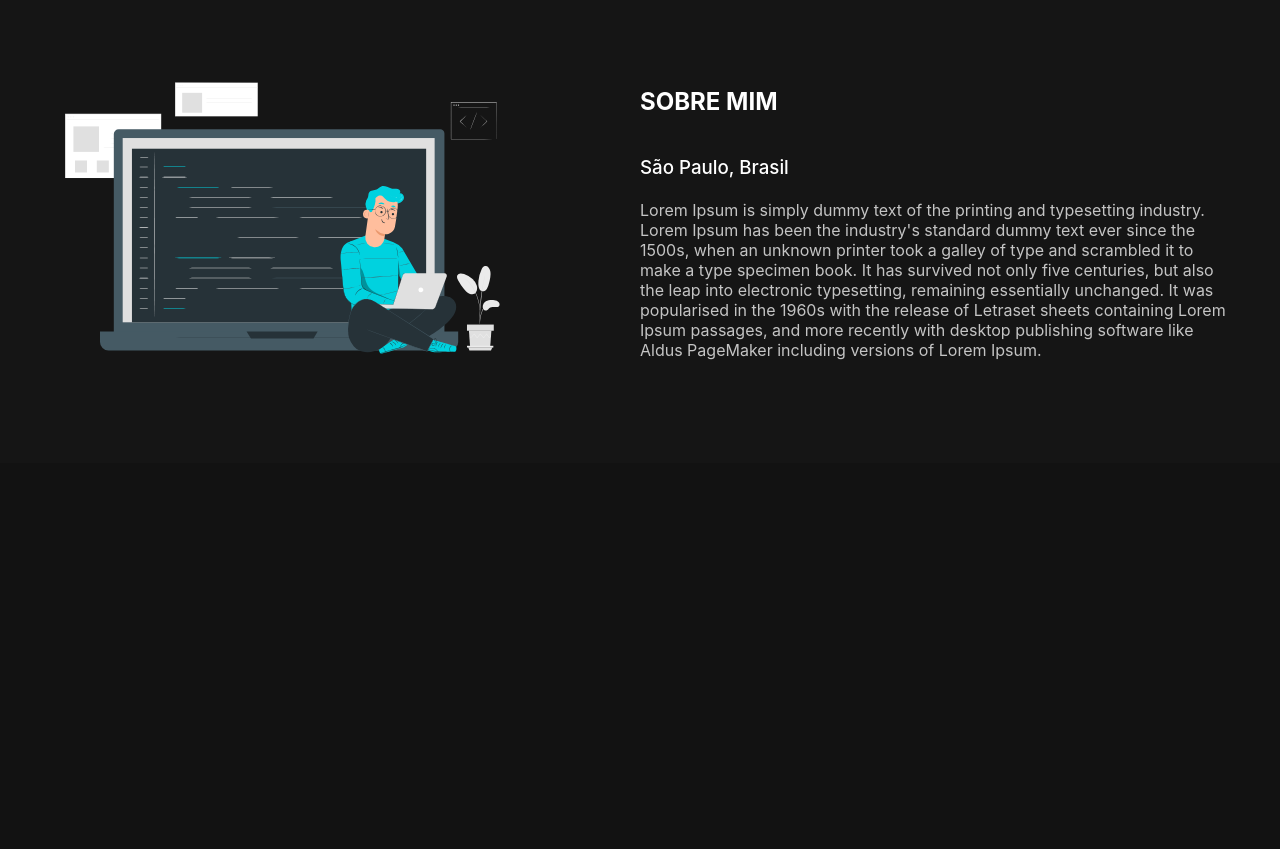
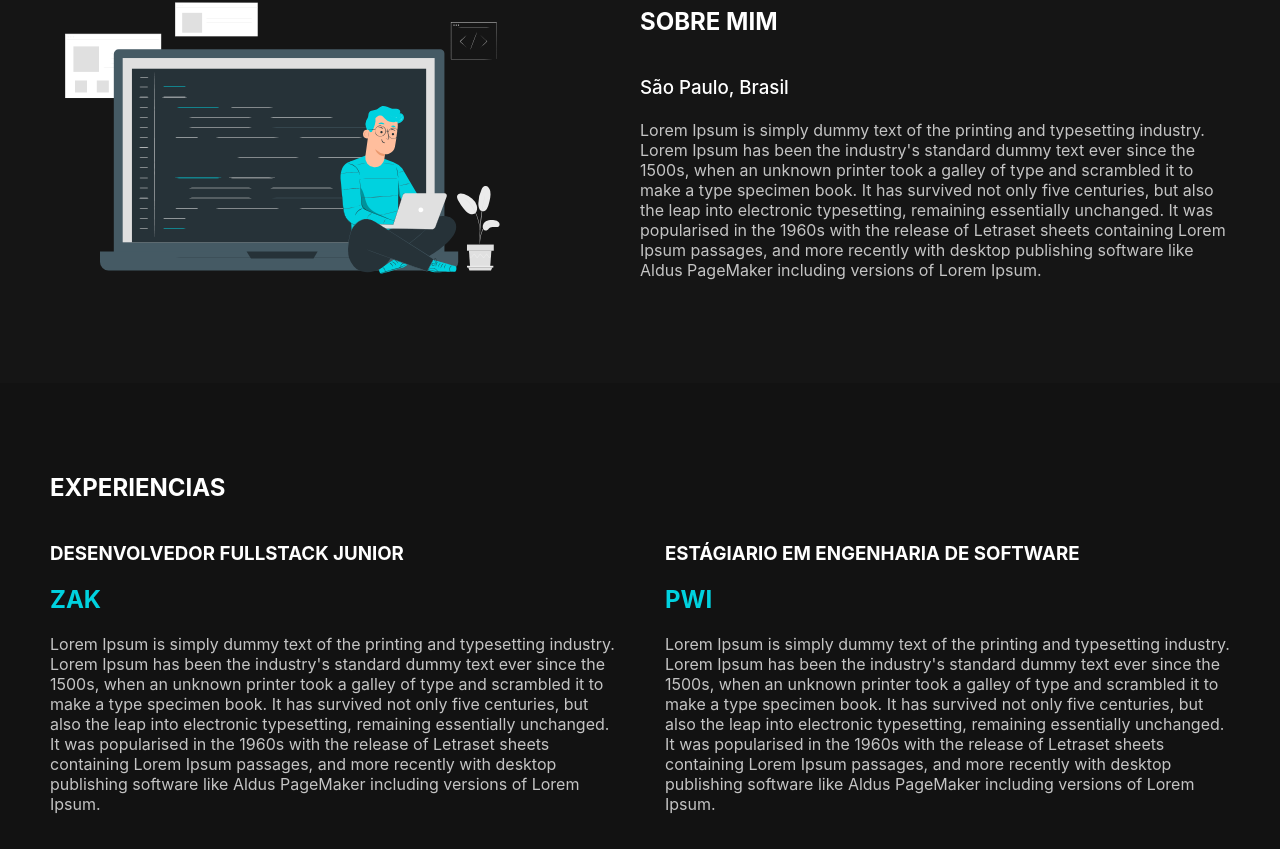
Before and after one commit to KevinAlvss/portfolio2022, a React (Create React App) app: page / in a window 1280 px wide. Shown: the part 737-1586 px from the top of the page. Before the commit the page ends 1200 px from the top, so only its background shows below. Built offline with nearby package versions, Linux system fonts and the light colour scheme.

Commit message:
experiences added

```diff
--- a/src/App.tsx
+++ b/src/App.tsx
@@ -1,11 +1,11 @@
-import { AboutMe, Header, Presentation } from "./components";
+import { AboutMe, Experiences, Presentation } from "./components";
 
 function App() {
   return (
     <>
-      <Header />
       <Presentation />
       <AboutMe />
+      <Experiences />
     </>
   );
 }
--- /dev/null
+++ b/src/components/Experiences/index.tsx
@@ -0,0 +1,56 @@
+import {
+  Container,
+  Content,
+  Title,
+  ExperiencesBox,
+  Experience,
+  ExperienceTitle,
+  ExperienceInterprise,
+  ExperienceDescription,
+} from "./styles";
+
+export function Experiences() {
+  return (
+    <Container>
+      <Content>
+        <Title>Experiencias</Title>
+        <ExperiencesBox>
+          <Experience>
+            <ExperienceTitle>Desenvolvedor Fullstack Junior</ExperienceTitle>
+            <ExperienceInterprise>ZAK</ExperienceInterprise>
+            <ExperienceDescription>
+              Lorem Ipsum is simply dummy text of the printing and typesetting
+              industry. Lorem Ipsum has been the industry's standard dummy text
+              ever since the 1500s, when an unknown printer took a galley of
+              type and scrambled it to make a type specimen book. It has
+              survived not only five centuries, but also the leap into
+              electronic typesetting, remaining essentially unchanged. It was
+              popularised in the 1960s with the release of Letraset sheets
+              containing Lorem Ipsum passages, and more recently with desktop
+              publishing software like Aldus PageMaker including versions of
+              Lorem Ipsum.
+            </ExperienceDescription>
+          </Experience>
+          <Experience>
+            <ExperienceTitle>
+              Estágiario em engenharia de software
+            </ExperienceTitle>
+            <ExperienceInterprise>PWI</ExperienceInterprise>
+            <ExperienceDescription>
+              Lorem Ipsum is simply dummy text of the printing and typesetting
+              industry. Lorem Ipsum has been the industry's standard dummy text
+              ever since the 1500s, when an unknown printer took a galley of
+              type and scrambled it to make a type specimen book. It has
+              survived not only five centuries, but also the leap into
+              electronic typesetting, remaining essentially unchanged. It was
+              popularised in the 1960s with the release of Letraset sheets
+              containing Lorem Ipsum passages, and more recently with desktop
+              publishing software like Aldus PageMaker including versions of
+              Lorem Ipsum.
+            </ExperienceDescription>
+          </Experience>
+        </ExperiencesBox>
+      </Content>
+    </Container>
+  );
+}
--- /dev/null
+++ b/src/components/Experiences/styles.ts
@@ -0,0 +1,48 @@
+import styled from "styled-components";
+
+export const Container = styled.div`
+  height: 60vh;
+  width: 100%;
+  display: flex;
+  align-items: center;
+`;
+
+export const Content = styled.div`
+  width: 100%;
+  max-width: 1400px;
+  height: fit-content;
+  margin: 0 auto;
+
+  padding: 0px 50px;
+
+  display: flex;
+  flex-direction: column;
+`;
+
+export const Title = styled.h2`
+  text-transform: uppercase;
+  margin: 40px 0;
+`;
+
+export const ExperiencesBox = styled.div`
+  display: flex;
+  gap: 50px;
+`;
+
+export const Experience = styled.div`
+  display: flex;
+  flex-direction: column;
+  gap: 20px;
+`;
+
+export const ExperienceTitle = styled.h3`
+  text-transform: uppercase;
+`;
+
+export const ExperienceInterprise = styled.h2`
+  color: #00d2df;
+`;
+
+export const ExperienceDescription = styled.p`
+  color: #c4c4c4;
+`;
--- a/src/components/index.ts
+++ b/src/components/index.ts
@@ -1,3 +1,4 @@
 export { Header } from "./Header";
 export { Presentation } from "./Presentation";
 export { AboutMe } from "./AboutMe";
+export { Experiences } from "./Experiences";
```
